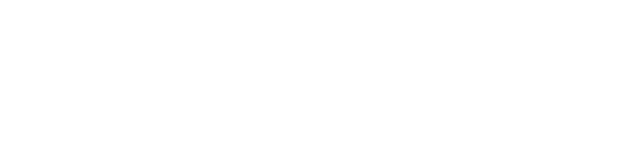
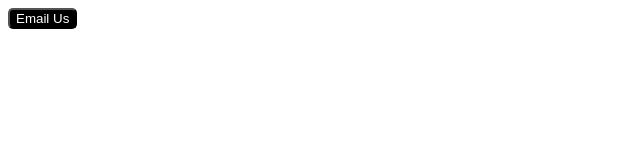
Before and after one commit to acciojob/hover-button-mohammed7869, a website: page main.html in a window 1280 px wide. Shown: the whole page, without its empty margins (0-640 px from the left). Drawn offline with Linux system fonts and the light colour scheme.

Commit message:
created a submission

```diff
--- a/main.html
+++ b/main.html
@@ -8,6 +8,7 @@
 
 <body>
 	<!-- the entire body must be written by student -->
+	<button id="btn">Email Us</button>
     <script type="text/javascript" src="./script.js">
 </script>
 
--- a/styles.css
+++ b/styles.css
@@ -1,2 +1,13 @@
 
 /* Your CSS Code here. */
+#btn{
+	background-color:black;
+	color:white;
+	border-radius:5px;
+
+}
+#btn:hover{
+	background-color:yellow;
+	color:black;
+	border-radius:30px;
+}
```
